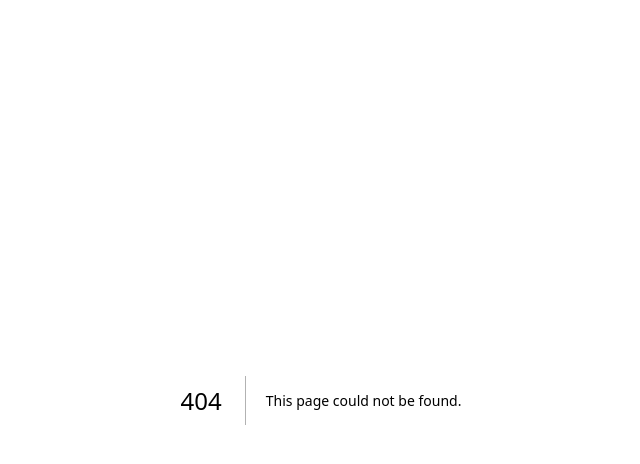
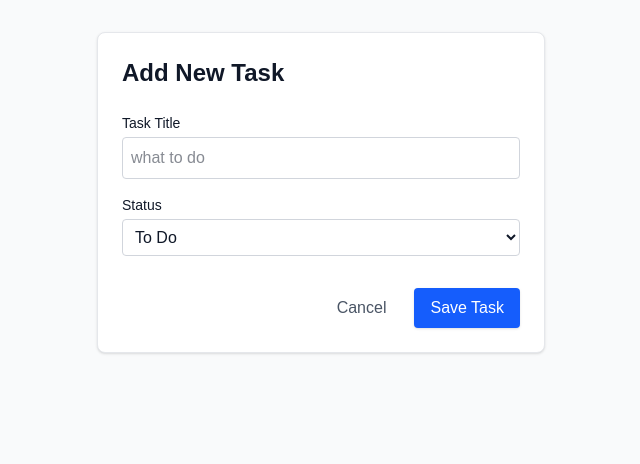
Before and after one commit to UdaraDewshan/task_manager_Next.Js, a Next.js app: page /addTask in a window 1280 px wide. Before the commit this address had no page. Shown: the top 464 px of the page, without its empty margins (319-959 px from the left). Built offline with nearby package versions, Linux system fonts and the light colour scheme.

Commit message:
add task management features: implement AddTask page, update dependencies, and configure

```diff
--- a/package.json
+++ b/package.json
@@ -15,6 +15,8 @@
   },
   "devDependencies": {
     "@tailwindcss/postcss": "^4",
+    "@types/node": "26.1.1",
+    "@types/react": "19.2.17",
     "babel-plugin-react-compiler": "1.0.0",
     "eslint": "^9",
     "eslint-config-next": "16.2.11",
--- /dev/null
+++ b/src/app/addTask/page.jsx
@@ -0,0 +1,46 @@
+import Link from "next/link";
+
+export default function AddTask() {
+  return (
+    <div className="min-h-screen bg-gray-50 p-8 text-gray-900">
+
+      <div className="max-w-md mx-auto bg-white p-6 rounded-lg shadow-sm border border-gray-200">
+        <h1 className="text-2xl font-bold mb-6">Add New Task</h1>
+
+        <form className="flex flex-col gap-4">
+
+          <div>
+            <label className="block text-sm font-medium mb-1">Task Title</label>
+            <input
+              type="text"
+              className="w-full border border-gray-300 rounded p-2"
+              placeholder="what to do"
+            />
+          </div>
+
+          <div>
+            <label className="block text-sm font-medium mb-1">Status</label>
+            <select className="w-full border border-gray-300 rounded p-2">
+              <option value="todo">To Do</option>
+              <option value="in-progress">In Progress</option>
+              <option value="done">Done</option>
+            </select>
+          </div>
+
+          <div className="flex justify-end gap-3 mt-4">
+
+            <Link href="/" className="px-4 py-2 text-gray-600 hover:bg-gray-100 rounded">
+              Cancel
+            </Link>
+
+            <button type="submit" className="bg-blue-600 text-white px-4 py-2 rounded shadow hover:bg-blue-700">
+              Save Task
+            </button>
+
+          </div>
+        </form>
+      </div>
+
+    </div>
+  );
+}
--- a/src/app/page.jsx
+++ b/src/app/page.jsx
@@ -1,12 +1,14 @@
+import Link from "next/link";
+
 export default function Home() {
   return (
     <div className="min-h-screen bg-gray-50 p-8 text-gray-900">
 
       <div className="mb-8 flex justify-between items-center">
         <h1 className="text-3xl font-bold">My Tasks Manager</h1>
-        <button className="bg-blue-600 text-white px-4 py-2 rounded shadow hover:bg-blue-700">
+        <Link href="/addTask" className="bg-blue-600 text-white px-4 py-2 rounded shadow hover:bg-blue-700">
           + Add Task
-        </button>
+        </Link>
       </div>
 
       <div className="grid grid-cols-1 md:grid-cols-3 gap-6">
@@ -14,16 +16,16 @@ export default function Home() {
         <div className="bg-white p-4 rounded-lg shadow-sm border border-gray-200">
           <h2 className="text-lg font-semibold mb-4 border-b pb-2">To Do</h2>
           <div className="bg-gray-50 p-3 rounded border border-gray-200 mb-3 hover:shadow-md transition">
-            <h3 className="font-semibold">{}</h3>
-            <p className="text-sm text-gray-600 mt-1">{}</p>
+            <h3 className="font-semibold">{ }</h3>
+            <p className="text-sm text-gray-600 mt-1">{ }</p>
           </div>
         </div>
 
         <div className="bg-white p-4 rounded-lg shadow-sm border border-gray-200">
           <h2 className="text-lg font-semibold mb-4 border-b pb-2">In Progress</h2>
           <div className="bg-gray-50 p-3 rounded border border-gray-200 mb-3 hover:shadow-md transition">
-            <h3 className="font-semibold">{}</h3>
-            <p className="text-sm text-gray-600 mt-1">{}</p>
+            <h3 className="font-semibold">{ }</h3>
+            <p className="text-sm text-gray-600 mt-1">{ }</p>
           </div>
         </div>
 
```
Also changed, not shown: tsconfig.json (added, +37 -0 lines), 1 other file (tests, documents, lock files or other folders).
